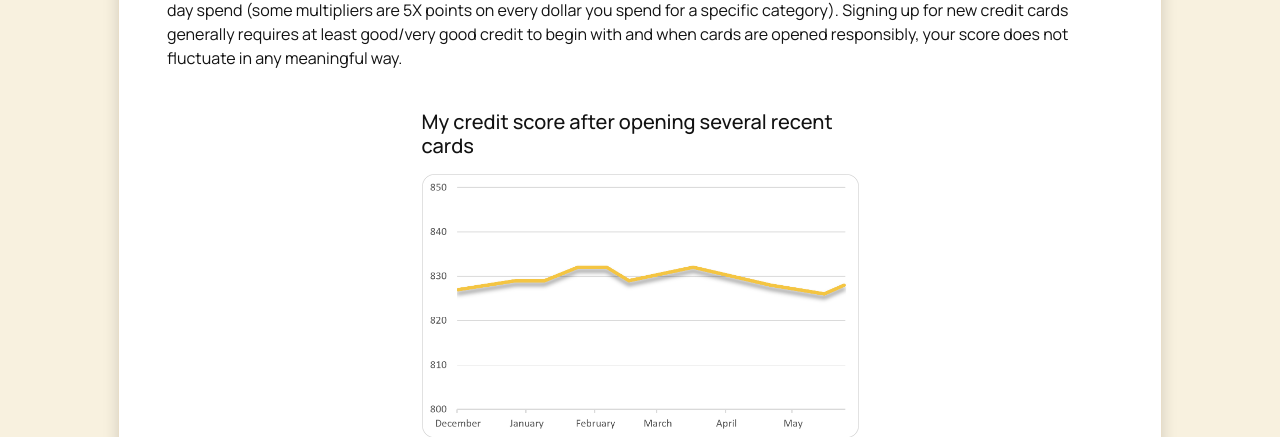
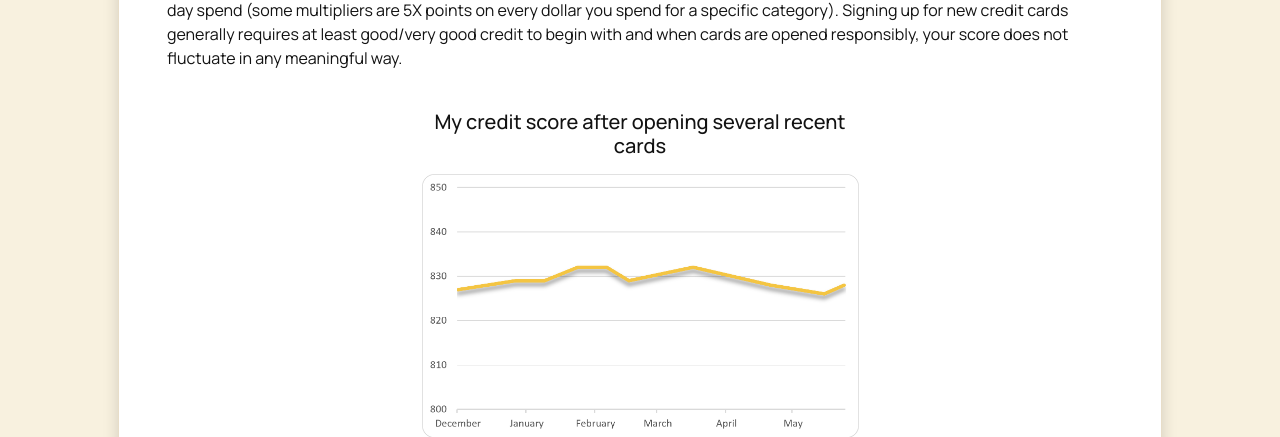
Before and after one commit to mspaits/yellow-pin-travel, a Flask app: page /services in a window 1280 px wide. Shown: the part 4842-5279 px from the top of the page. Run offline with Flask 3, Linux system fonts and the light colour scheme.

Commit message:
Changed world to this world, centered graph title

```diff
--- a/templates/about.html
+++ b/templates/about.html
@@ -50,7 +50,7 @@
             <div class="col-md p-5 align-self-center d-flex justify-content-center">
                 <div>
                     <h2 class="display-5 my-4">Points and Miles</h2>
-                    <p class="lead fs-4 my-2">I am well versed in the points and miles world and am happy to be your beacon. I can do your award flight search, find the perfect hotel on points, or teach you how to all works if you are new to the world.</p>
+                    <p class="lead fs-4 my-2">I am well versed in the points and miles world and am happy to be your beacon. I can do your award flight search, find the perfect hotel on points, or teach you how to all works if you are new to this world.</p>
                 </div>
             </div>
         </div>
--- a/templates/services.html
+++ b/templates/services.html
@@ -199,7 +199,7 @@
                     <p>Most points and miles are accumulated through credit cards; cards give you the biggest boosts through signup bonuses or every day spend (some multipliers are 5X points on every dollar you spend for a specific category). Signing up for new credit cards generally requires at least good/very good credit to begin with and when cards are opened responsibly, your score does not fluctuate in any meaningful way.</p>
                     <div class="row p-md-4 justify-content-center">
                         <div class="col-lg-6">
-                            <h5 class="pb-2">My credit score after opening several recent cards</h5>
+                            <h5 class="text-center pb-2">My credit score after opening several recent cards</h5>
                             <img src="static/images/Credit2.png" class="img-fluid rounded-3" alt="Credit score line graph">
                         </div>
                     </div>
```
